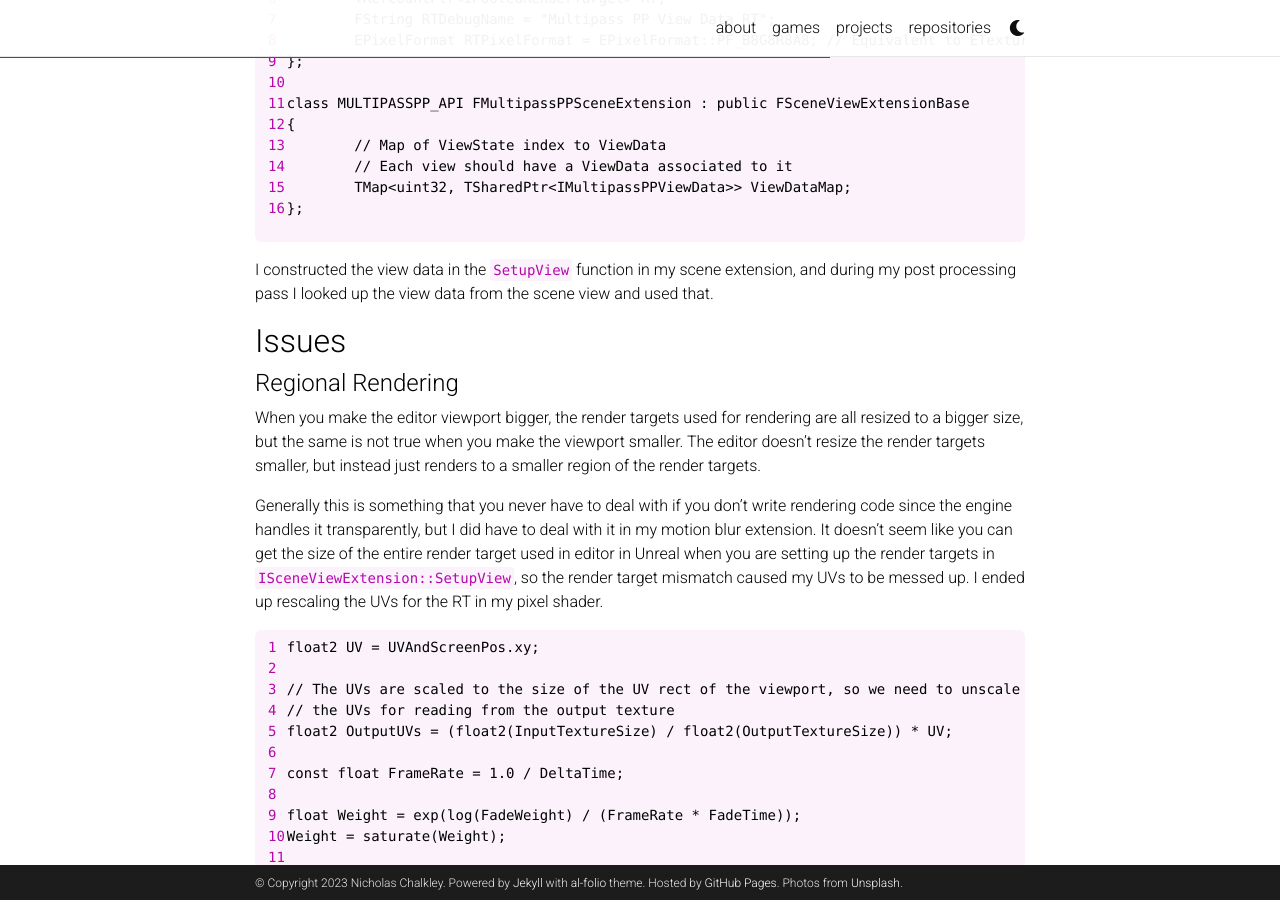
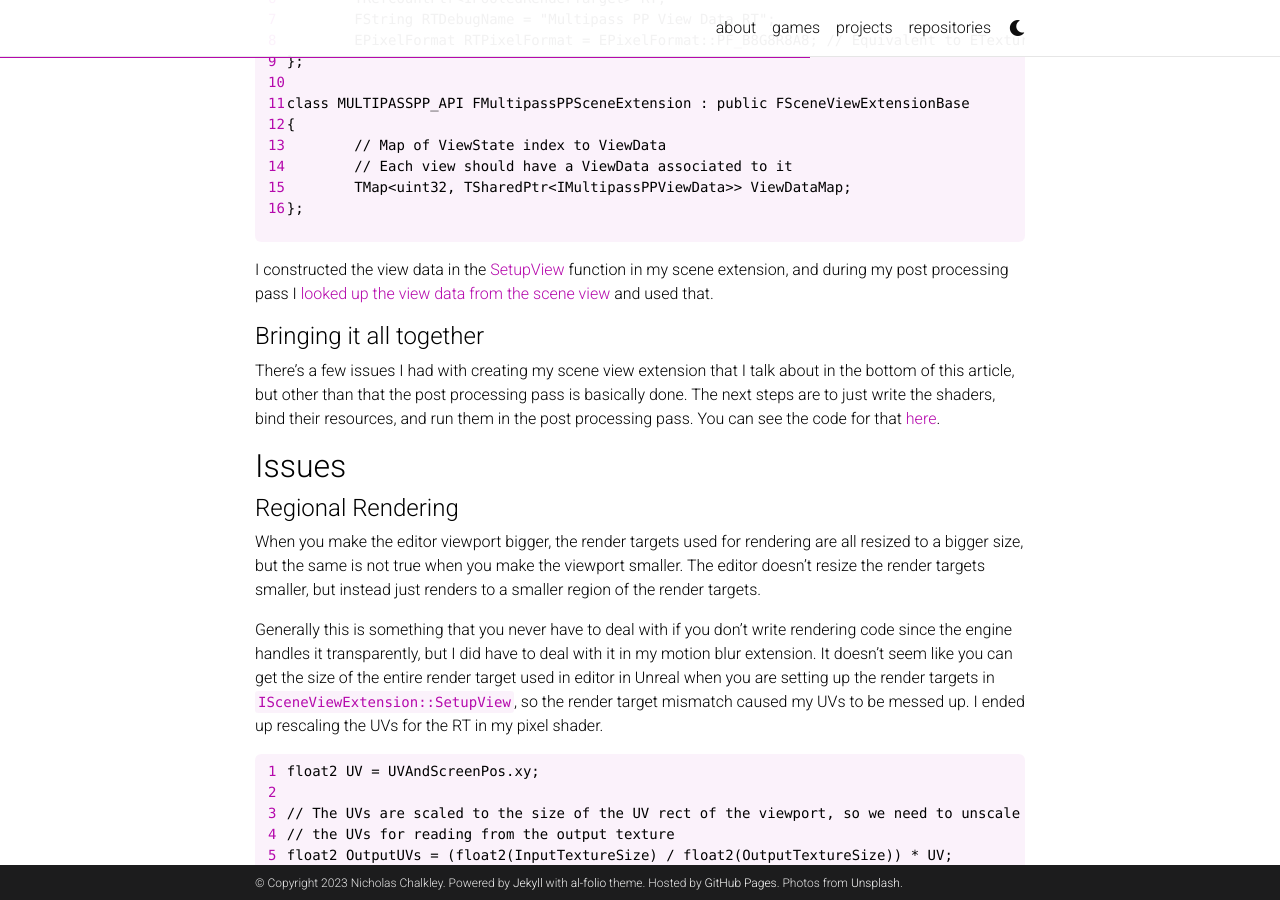
Before and after one commit to nicholas477/nicholas477.github.io, a Jekyll site: the page built from _projects/5_multipass_pp.md, in a window 1280 px wide and 900 px high, scrolled down 3286 px. Built offline with Jekyll 4.4.1, drawn with Linux system fonts in a browser that asks for light colours; comment, search, counter and statistics services are not loaded; a style sheet for code colours, icons or effects is not loaded.

Commit message:
Still writing article

```diff
--- a/_projects/5_multipass_pp.md
+++ b/_projects/5_multipass_pp.md
@@ -85,7 +85,10 @@ class MULTIPASSPP_API FMultipassPPSceneExtension : public FSceneViewExtensionBas
 };
 {% endhighlight %}
 
-I constructed the view data in the `SetupView` function in my scene extension, and during my post processing pass I looked up the view data from the scene view and used that.
+I constructed the view data in the [SetupView](https://github.com/nicholas477/MultipassPP/blob/e6ebac603f3c4ca5f41a3bf3e5a6b480263b2fcd/Source/MultipassPP/Private/MultipassPPSceneExtension.cpp#L21C17-L21C17) function in my scene extension, and during my post processing pass I [looked up the view data from the scene view](https://github.com/nicholas477/MultipassPP/blob/e6ebac603f3c4ca5f41a3bf3e5a6b480263b2fcd/Source/MultipassPP/Private/MultipassPPSceneExtension.cpp#L44C46-L44C57) and used that.
+
+#### Bringing it all together
+There's a few issues I had with creating my scene view extension that I talk about in the bottom of this article, but other than that the post processing pass is basically done. The next steps are to just write the shaders, bind their resources, and run them in the post processing pass. You can see the code for that [here](https://github.com/nicholas477/MultipassPP/blob/e6ebac603f3c4ca5f41a3bf3e5a6b480263b2fcd/Source/MultipassPP/Public/MultipassPPSceneExtension.h#L107C28-L107C28).
 
 ## Issues
 
```
